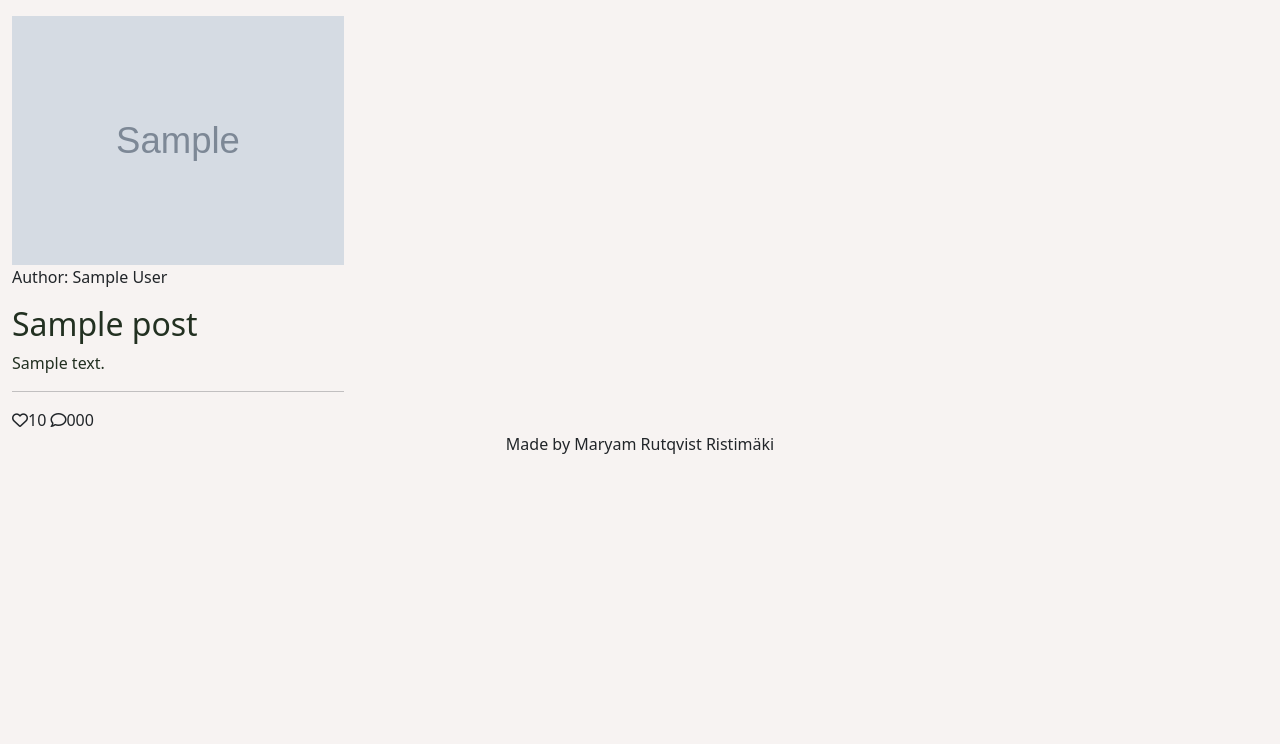
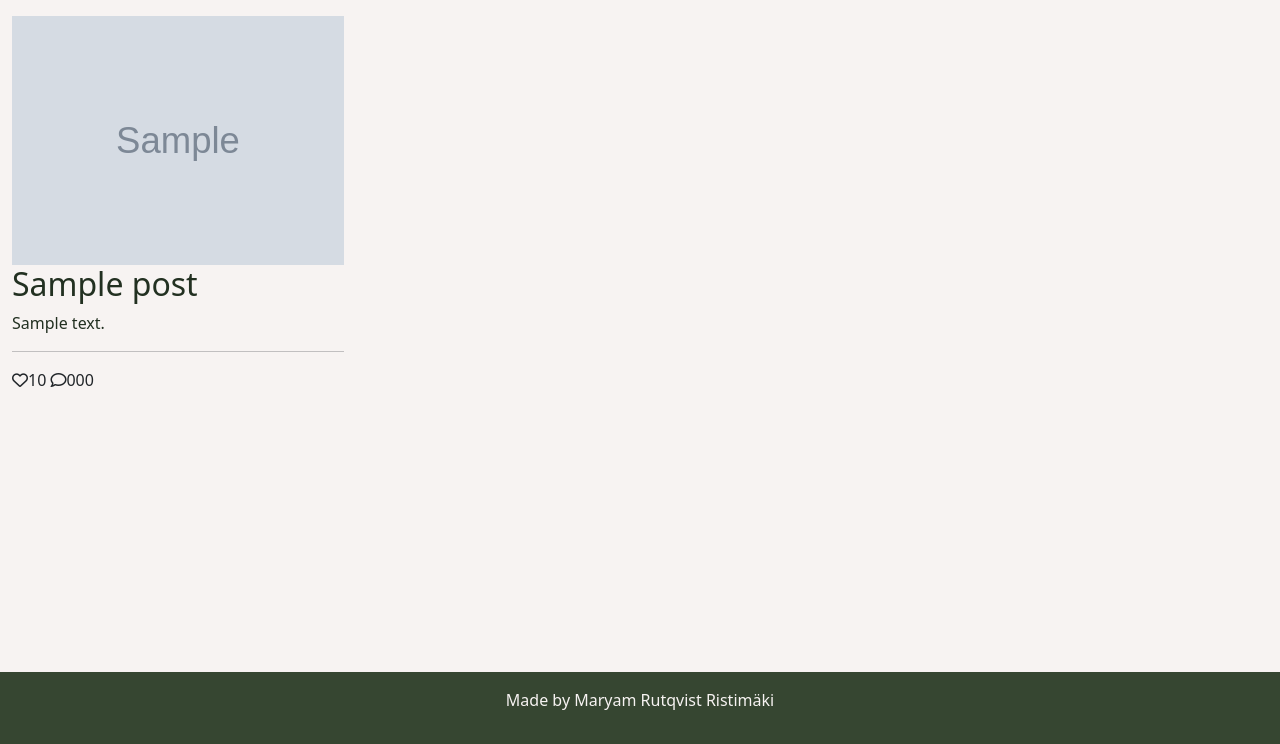
Before and after one commit to mristimaki/lets-eat-PP4, a Django app: template templates/index.html in a window 1280 px wide. Shown: the part 56-800 px from the top of the page. Run offline with Django 3.2, Linux system fonts and the light colour scheme; the template is opened without the code that fills it: most values are stand-ins (such as "Sample title", 1, 10 or a date in 2020); grey boxes marked "Sample" are stand-in pictures; some libraries are stand-ins or nearby versions; some web fonts are replaced.

Commit message:
Add PostDetail view and fixed footer to bottom

```diff
--- /dev/null
+++ b/blog/urls.py
@@ -0,0 +1,7 @@
+from . import views
+from django.urls import path
+
+
+urlpatterns = [
+    path('', views.PostList.as_view(), name='home')
+]
--- a/letseat/urls.py
+++ b/letseat/urls.py
@@ -19,4 +19,5 @@ from django.urls import path, include
 urlpatterns = [
     path('admin/', admin.site.urls),
     path('summernote/', include('django_summernote.urls')),
+    path('', include('blog.urls'), name='blog_urls'),
 ]
--- a/static/css/style.css
+++ b/static/css/style.css
@@ -11,15 +11,21 @@ body {
     position: relative;
 }
 
-.post-link {
+.post-link,
+.page-link {
     text-decoration: none;
     color: #223021;
 }
 
-.post-link:hover {
+.post-link:hover,
+.page-link:hover {
     color: #364631;
 }
 
-.page-link {
-    text-decoration: none;
+.footer-bg {
+    background-color: #364631;
+    color: #F7F3F2;
+    position: absolute;
+    bottom: 0;
+    width: 100%;
 }
--- a/templates/base.html
+++ b/templates/base.html
@@ -1,4 +1,5 @@
 {% load static %}
+
 <!DOCTYPE html>
 <html lang="en">
 <head>
@@ -40,21 +41,21 @@
               </li>
               <li class="nav-item">
                 <a class="nav-link {% if request.path == about_url %}active{% endif %}" aria-current="page"
-                 href="{% url 'about' %}">About</a>
+                 href="#">About</a>
               </li>
               {% if user.is_authenticated %}
               <li class="nav-item">
                 <a class="nav-link {% if request.path == about_url %}active{% endif %}"
-                 href="{% url 'logout' %}">Logout</a>
+                 href="#">Logout</a>
               </li>
               {% else %}
               <li class="nav-item">
                 <a class="nav-link {% if request.path == register_url %}active{% endif %}"
-                 href="{% url 'register' %}">Register</a>
+                 href="#">Register</a>
               </li>
               <li class="nav-item">
                 <a class="nav-link {% if request.path == signin_url%}active{% endif %}"
-                 href="{% url 'login' %}">Login</a>
+                 href="#">Login</a>
               </li>
               {% endif %}
             </ul>
@@ -73,7 +74,7 @@
     </main>
 
     <!-- Footer -->
-    <footer class="footer">
+    <footer class="footer mt-auto py-3 footer-bg">
       <p class="text-center">Made by Maryam Rutqvist Ristimäki</p>
     </footer>
 </body>
--- a/templates/index.html
+++ b/templates/index.html
@@ -19,9 +19,7 @@
                                 {% else %}
                                 <img class="card-img-top" src="{{ post.featured_image.url }}" alt="{{ post.title }}">
                                 {% endif %}
-                                <div>
-                                    <p>Author: {{ post.author }}</p>
-                                </div>
+
                             </div>
                             <a href="#" class="post-link">
                                 <h2>{{ post.title }}</h2>
--- a/templates/post_detail.html
+++ b/templates/post_detail.html
@@ -0,0 +1,4 @@
+{% extends base.html %}
+{% block content %}
+
+{% endblock %}
```
Also changed, not shown: blog/views.py (+26 -2 lines).
